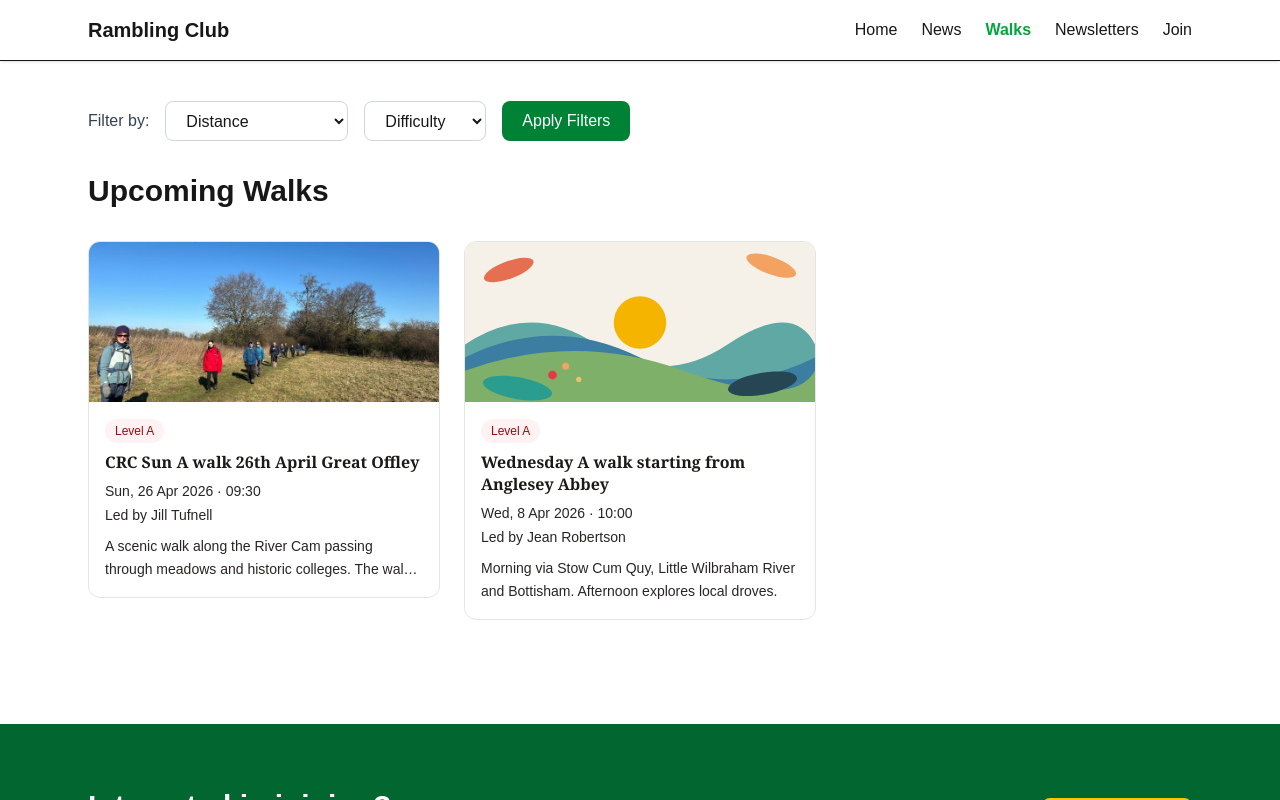
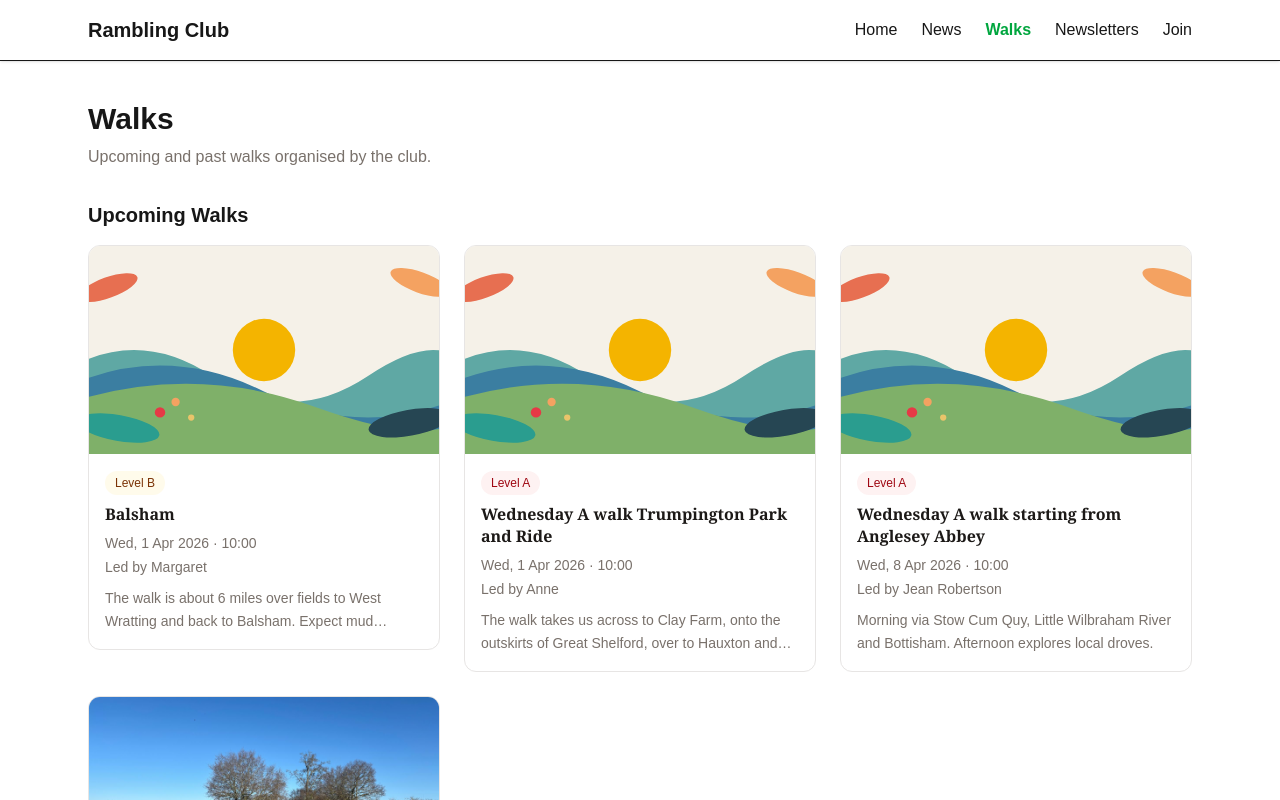
Before and after one commit to pelx/cambridge-rambling-club, a Next.js app: page /walks in a window 1280 px wide. Shown: the top 800 px of the page. Built offline with nearby package versions, Linux system fonts and the light colour scheme.

Commit message:
added sort to walks

```diff
--- a/app/walks/[id]/page.tsx
+++ b/app/walks/[id]/page.tsx
@@ -98,7 +98,12 @@ export default async function WalkDetailPage({ params }: { params: Promise<{ id:
                     )}
                 </div>
             </div>
+            <hr className="border-stone-200 my-6" />
 
+            <div className="bg-stone-50 rounded-xl p-4 text-sm text-stone-600 leading-relaxed">
+                <p>Please text the leader if you want to join the walk. Please add your name to the text.</p>
+                <p className="mt-1">Car sharing is always encouraged.</p>
+            </div>
         </main>
     );
 }
--- a/app/walks/page.tsx
+++ b/app/walks/page.tsx
@@ -1,36 +1,51 @@
 import Navbar from '../../components/Navbar';
-import FilterBar from '../../components/FilterBar';
-// import PageHeader from '../../components/PageHeader';
 import WalkCard from '../../components/WalkCard';
 import CTASection from '../../components/CTASection';
-import { walks } from '../../lib/walks';
+import { walks, type Walk } from '../../lib/walks';
 
 export default function WalksPage() {
+    const today = new Date();
+    today.setHours(0, 0, 0, 0);
+    const getTime = (date: string) => new Date(date).getTime();
+
+    const upcoming: Walk[] = walks
+        .filter(w => getTime(w.date) >= today.getTime())
+        .sort((a, b) => getTime(a.date) - getTime(b.date));
+
+    const past: Walk[] = walks
+        .filter(w => getTime(w.date) < today.getTime())
+        .sort((a, b) => getTime(b.date) - getTime(a.date));
+
     return (
         <>
             <Navbar />
 
-            {/* Header */}
-            {/* <PageHeader
-                title="Walks"
-                subtitle="Explore the countryside with us"
-                image="/images/hero.jpg"
-            /> */}
+            <div className="max-w-6xl mx-auto px-4 sm:px-6 py-10">
 
-            <div className="max-w-6xl mx-auto px-6 py-10">
+                <h1 className="text-3xl font-bold mb-2">Walks</h1>
+                <p className="text-stone-500 mb-8">Upcoming and past walks organised by the club.</p>
 
-                <FilterBar />
+                <h2 className="text-xl font-semibold mb-4">Upcoming Walks</h2>
+                {upcoming.length > 0 ? (
+                    <div className="grid grid-cols-1 sm:grid-cols-2 md:grid-cols-3 gap-6 mb-10">
+                        {upcoming.map(walk => (
+                            <WalkCard key={walk.id} walk={walk} />
+                        ))}
+                    </div>
+                ) : (
+                    <p className="text-stone-400 mb-10">No upcoming walks scheduled.</p>
+                )}
 
-                <h2 className="text-2xl md:text-3xl font-semibold my-8">
-                    Upcoming Walks
-                </h2>
-
-                {/* Walk grid */}
-                <div className="grid md:grid-cols-3 gap-6">
-                    {walks.map((walk) => (
-                        <WalkCard key={walk.id} walk={walk} />
-                    ))}
-                </div>
+                <h2 className="text-xl font-semibold mb-4">Past Walks</h2>
+                {past.length > 0 ? (
+                    <div className="grid grid-cols-1 sm:grid-cols-2 md:grid-cols-3 gap-6">
+                        {past.map(walk => (
+                            <WalkCard key={walk.id} walk={walk} />
+                        ))}
+                    </div>
+                ) : (
+                    <p className="text-stone-400">No past walks available.</p>
+                )}
 
             </div>
 
--- a/components/WalkCard.tsx
+++ b/components/WalkCard.tsx
@@ -22,12 +22,12 @@ export default function WalkCard({ walk }: { walk: Walk }) {
             <div className="bg-white border border-stone-200 rounded-xl overflow-hidden hover:border-stone-300 transition-colors cursor-pointer">
 
                 {/* Image */}
-                <div className="relative w-full h-40 overflow-hidden">
+                <div className="relative w-full h-52 overflow-hidden">
                     {walk.image ? (
                         <Image src={walk.image} alt={walk.title} fill className="object-cover" />
                     ) : (
                         // eslint-disable-next-line @next/next/no-img-element
-                        <img src="images/walk_placeholder.svg" alt="" className="w-full h-full object-cover" />
+                        <img src="/images/walk_placeholder.svg" alt="" className="w-full h-full object-cover" />
                     )}
                 </div>
 
@@ -39,11 +39,11 @@ export default function WalkCard({ walk }: { walk: Walk }) {
                     <h3 className="font-serif text-base font-semibold text-stone-900 mb-2 leading-snug">
                         {walk.title}
                     </h3>
-                    <div className="flex flex-col gap-1 text-sm text-stone-800">
+                    <div className="flex flex-col gap-1 text-sm text-stone-500">
                         <span>{formatDate(walk.date)} · {walk.startTime}</span>
                         <span>Led by {walk.leader}</span>
                     </div>
-                    <p className="text-sm text-stone-800 mt-2.5 leading-relaxed line-clamp-2">
+                    <p className="text-sm text-stone-500 mt-2.5 leading-relaxed line-clamp-2">
                         {walk.description}
                     </p>
                 </div>
--- a/data/walks.json
+++ b/data/walks.json
@@ -20,11 +20,39 @@
         "startTime": "10:00",
         "level": "A",
         "leader": "Jean Robertson",
-        "phone": "0771 4322484",
+        "phone": "07714322484",
         "drivingInstructions": "",
         "parking": "The car park of Anglesey Abbey NT, CB25 9EJ. No charge.",
         "walkStart": "Entrance to the grassed overflow car park",
         "description": "Morning via Stow Cum Quy, Little Wilbraham River and Bottisham. Afternoon explores local droves.",
         "image": ""
+    },
+    {
+        "id": 3,
+        "title": "Balsham",
+        "date": "2026-04-01",
+        "startTime": "10:00",
+        "level": "B",
+        "leader": "Margaret",
+        "phone": "07570993063",
+        "drivingInstructions": "From Cambridge take road through Fulbourn to Balsham.  In Balsham, where road turns sharp right take a left by the side of the bandstand. Follow the very narrow road to carpark.",
+        "parking": "The church carpark CB21 4DS",
+        "walkStart": "Meet in the church carpark CB21 4DS",
+        "description": "The walk is about 6 miles over fields to West Wratting and back to Balsham. Expect mud especially if it’s rained recently.",
+        "image": ""
+    },
+    {
+        "id": 4,
+        "title": "Wednesday A walk Trumpington Park and Ride",
+        "date": "2026-04-01",
+        "startTime": "10:00",
+        "level": "A",
+        "leader": "Anne",
+        "phone": "07732169045",
+        "drivingInstructions": "From Cambridge take road through Fulbourn to Balsham.  In Balsham, where road turns sharp right take a left by the side of the bandstand. Follow the very narrow road to carpark.",
+        "parking": "Trumpington Park and Ride, CB2 9FT",
+        "walkStart": "Meet at the John Lewis building",
+        "description": "The walk takes us across to Clay Farm, onto the outskirts of Great Shelford, over to Hauxton and stopping for lunch at Haslingfield.  We return via the outskirts of Grantchester.",
+        "image": ""
     }
 ]
```
